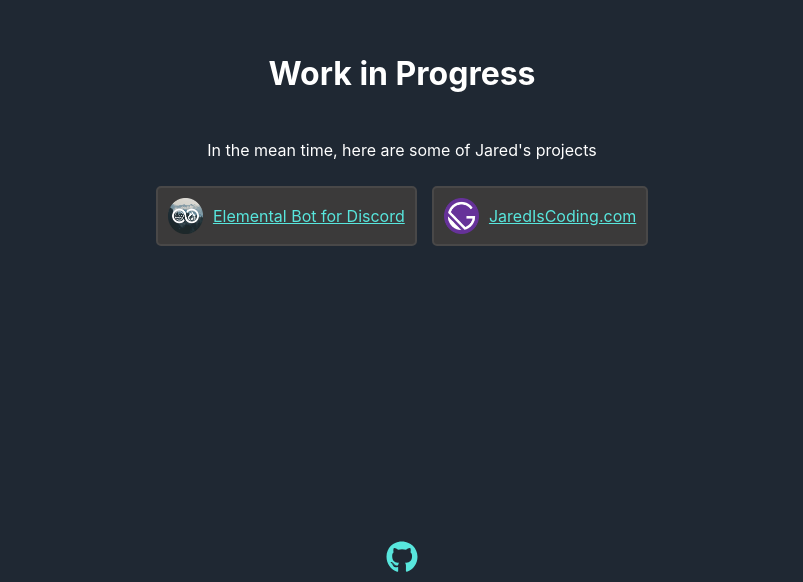
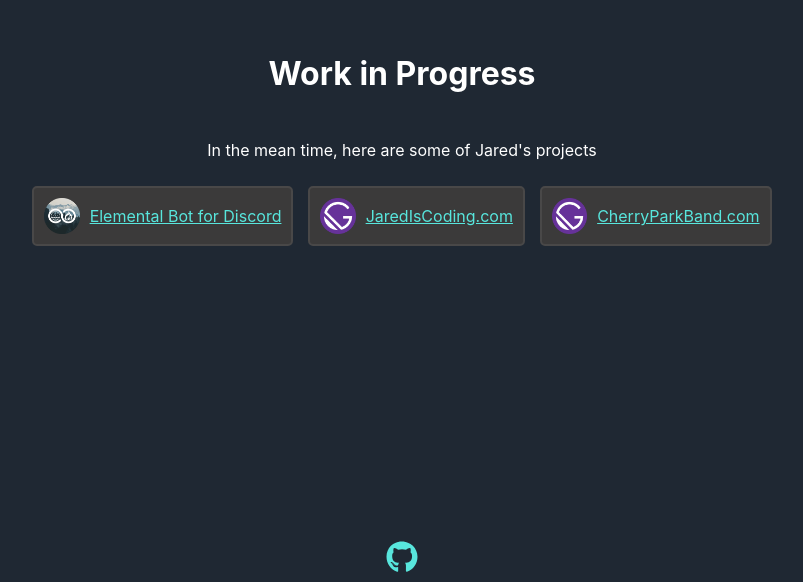
Before and after one commit to Jared-Is-Coding/jarediscoding.com, a Gatsby site: page / in a window 1280 px wide. Shown: the part 221-803 px from the top of the page, without its empty margins (238-1041 px from the left). Built offline with nearby package versions, Linux system fonts and the light colour scheme; Gatsby itself is replaced by a stand-in of ours.

Commit message:
Add cherryparkband.com

```diff
--- a/src/pages/index.tsx
+++ b/src/pages/index.tsx
@@ -23,6 +23,14 @@
         imageTitle: "Website Logo",
         imageAlt: "Logo icon for jarediscoding.com",
         url: "https://JaredIsCoding.com/",
+        target: "_self"
+    },
+    {
+        text: "CherryParkBand.com",
+        image: "/images/icon.png",
+        imageTitle: "Website Logo",
+        imageAlt: "Logo icon for cherryparkband.com",
+        url: "https://CherryParkBand.com/",
         target: "_self"
     }
 ]
```
